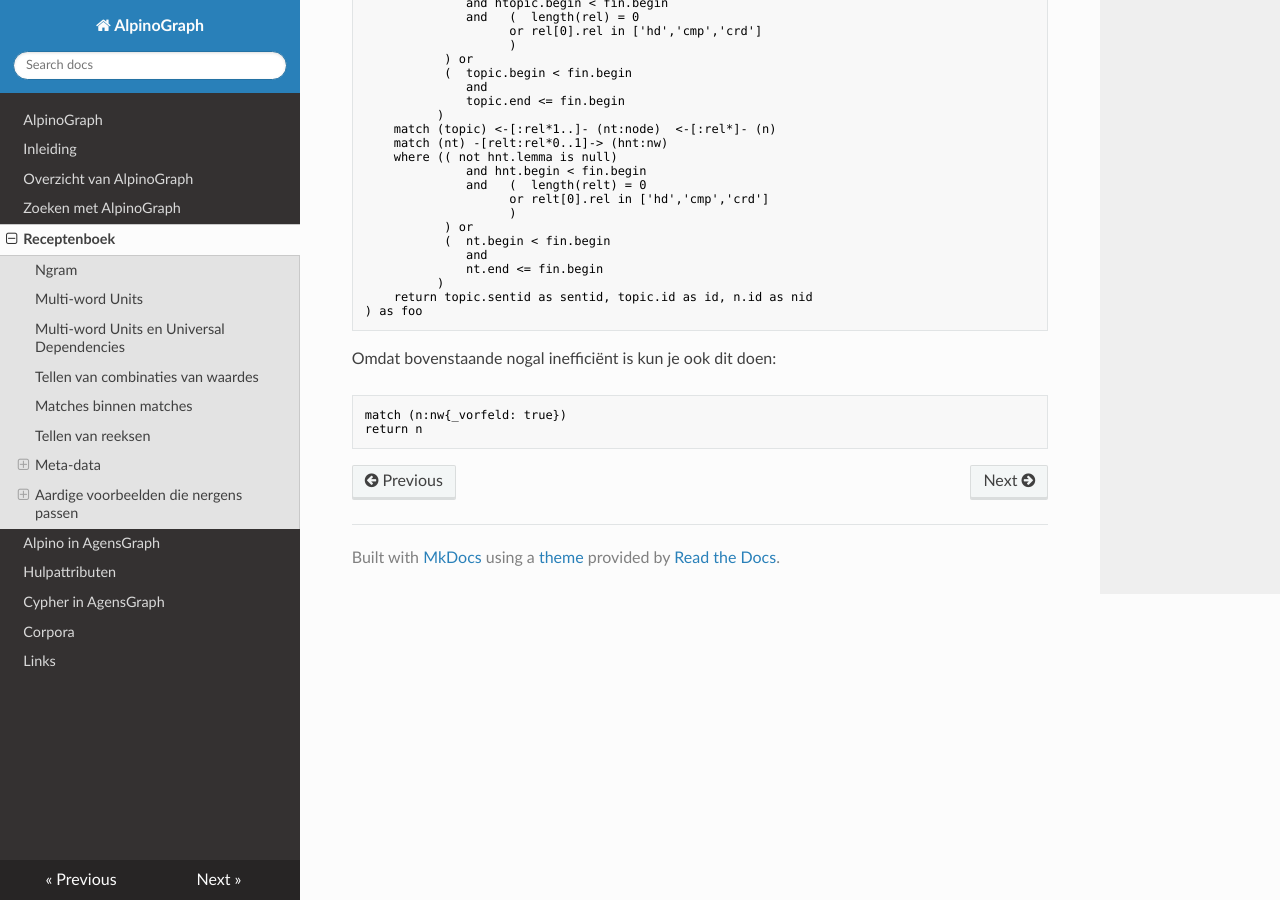
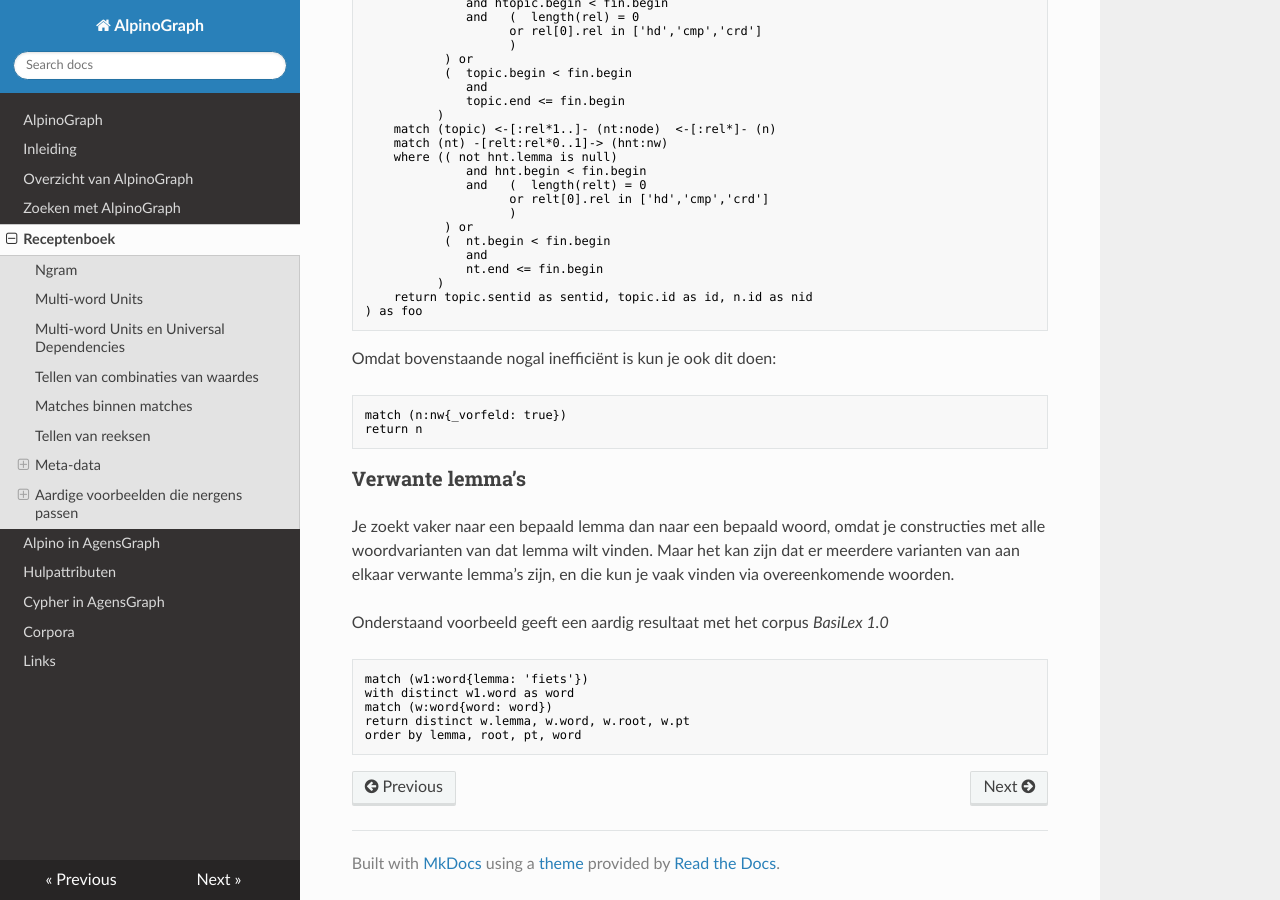
Before and after one commit to rug-compling/alpinograph-docs, an MkDocs documentation site: the page built from docs/recepten.md, in a window 1280 px wide and 900 px high, scrolled down 7371 px. Built offline with MkDocs 1.6.1, drawn with Linux system fonts in a browser that asks for light colours; nearby versions of some CDN libraries; some of the changed text lies outside the part shown.

Commit message:
cookbook: verwante lemma's

````diff
--- a/docs/recepten.md
+++ b/docs/recepten.md
@@ -317,7 +317,7 @@ return w1.lemma, count(w1.lemma) as aantal
 order by aantal desc
 ```
 
-### paren van coördinatoren
+### Paren van coördinatoren
 
 In het volgende voorbeeld zoeken we naar een conjunctie met twee coördinatoren (*noch .. noch..*, *zowel .. als ..*). De eerste match zorgt voor een coördinatie die twee coördinatoren bevat. De tweede match eist dat de eerste coördinator vooraf gaat aan de tweede - op die manier krijg je elke conjunctie maar één keer, en de betreffende lemma's in de verwachte volgorde:
 
@@ -382,3 +382,22 @@ Omdat bovenstaande nogal inefficiënt is kun je ook dit doen:
 match (n:nw{_vorfeld: true})
 return n
 ```
+
+### Verwante lemma's
+
+Je zoekt vaker naar een bepaald lemma dan naar een bepaald woord,
+omdat je constructies met alle woordvarianten van dat lemma wilt
+vinden. Maar het kan zijn dat er meerdere varianten van aan elkaar
+verwante lemma's zijn, en die kun je vaak vinden via overeenkomende
+woorden.
+
+Onderstaand voorbeeld geeft een aardig resultaat met het corpus
+*BasiLex 1.0*
+
+```text
+match (w1:word{lemma: 'fiets'})
+with distinct w1.word as word
+match (w:word{word: word})
+return distinct w.lemma, w.word, w.root, w.pt
+order by lemma, root, pt, word
+```
````
